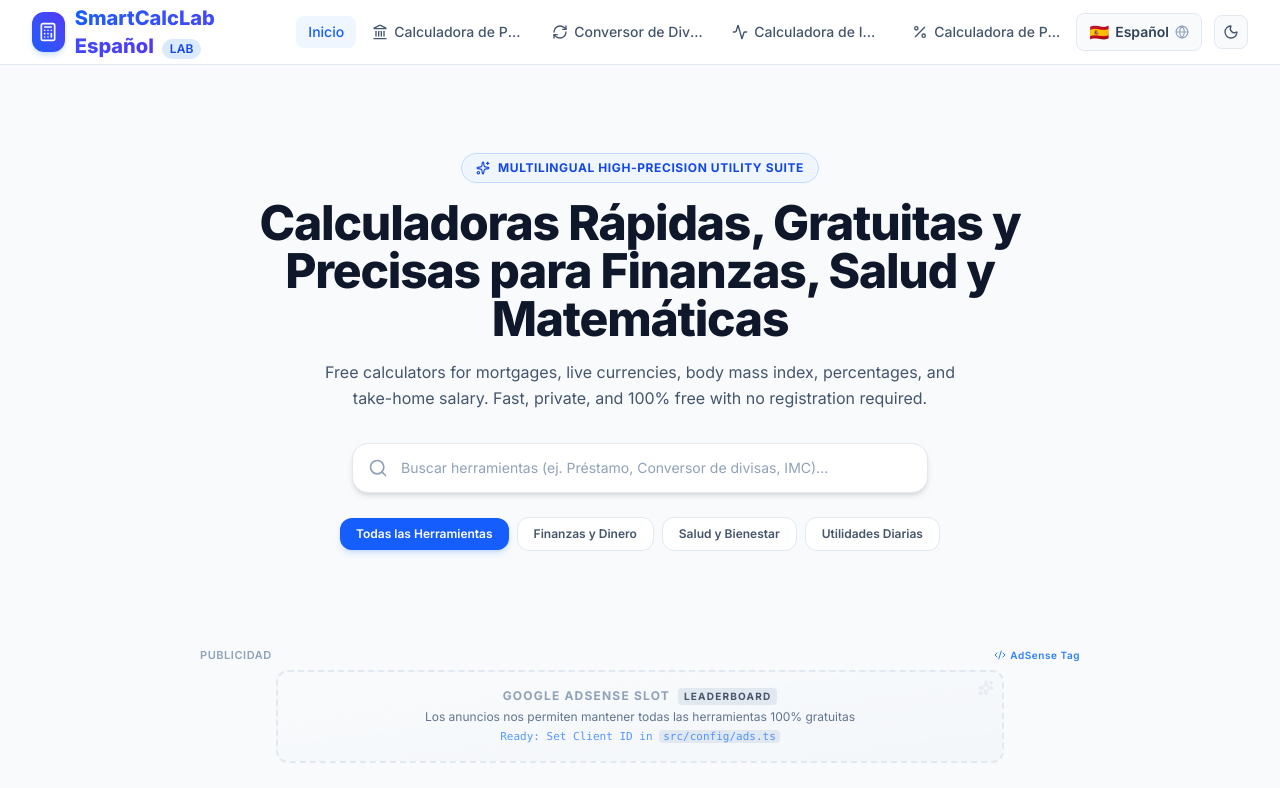
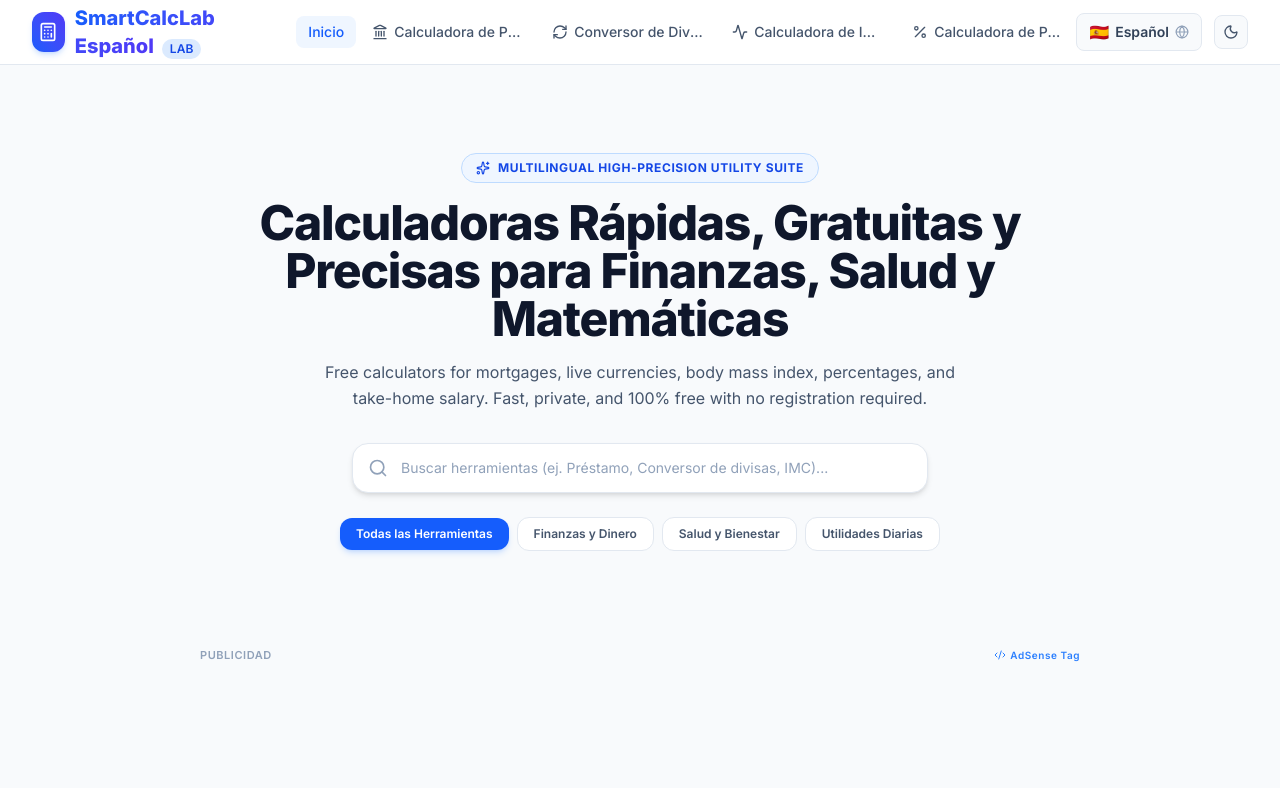
Before and after one commit to Merazul1/calculator-app, a React (Vite) app: page / in a window 1280 px wide. Shown: the top 788 px of the page. Built offline with nearby package versions, Linux system fonts and the light colour scheme.

Commit message:
feat(adsense): add official Google AdSense script and publisher ID ca-pub-3890743631653804

```diff
--- a/index.html
+++ b/index.html
@@ -32,11 +32,11 @@
     <meta name="twitter:title" content="SmartCalcLab - Free Financial, Health & Daily Multi-Calculators" />
     <meta name="twitter:description" content="Fast, accurate online calculators for loans, live currency rates, BMI, percentages, and salaries in 4 global languages." />
 
-    <!-- Google AdSense Account Verification Tag (replace ca-pub-XXXXXXXXXXXXXXXX with your AdSense Publisher ID) -->
-    <!-- <meta name="google-adsense-account" content="ca-pub-XXXXXXXXXXXXXXXX"> -->
+    <!-- Google AdSense Account Verification Tag -->
+    <meta name="google-adsense-account" content="ca-pub-3890743631653804">
 
-    <!-- Google AdSense Official Script (Uncomment and set client ID when approved) -->
-    <!-- <script async src="https://pagead2.googlesyndication.com/pagead/js/adsbygoogle.js?client=ca-pub-XXXXXXXXXXXXXXXX" crossorigin="anonymous"></script> -->
+    <!-- Google AdSense Official Script -->
+    <script async src="https://pagead2.googlesyndication.com/pagead/js/adsbygoogle.js?client=ca-pub-3890743631653804" crossorigin="anonymous"></script>
 
     <!-- Schema.org JSON-LD Structured Data for WebSite & Application -->
     <script type="application/ld+json">
--- a/src/config/ads.ts
+++ b/src/config/ads.ts
@@ -10,7 +10,7 @@ export const ADS_CONFIG = {
   enabled: true,
 
   // Your Google AdSense Publisher ID
-  client: 'ca-pub-XXXXXXXXXXXXXXXX',
+  client: 'ca-pub-3890743631653804',
 
   // Specific ad slot IDs from your Google AdSense console
   slots: {
```
Also changed, not shown: 1 other file (tests, documents, lock files or other folders).
